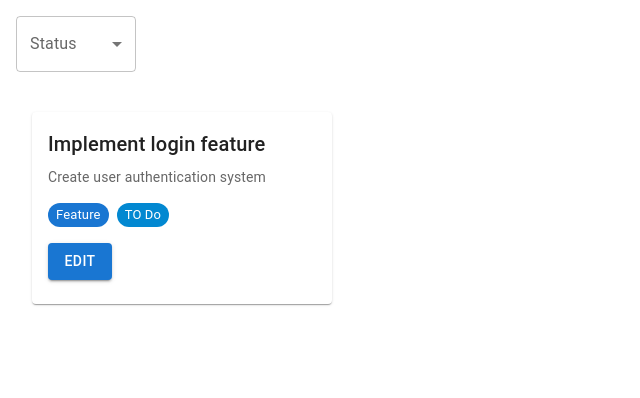
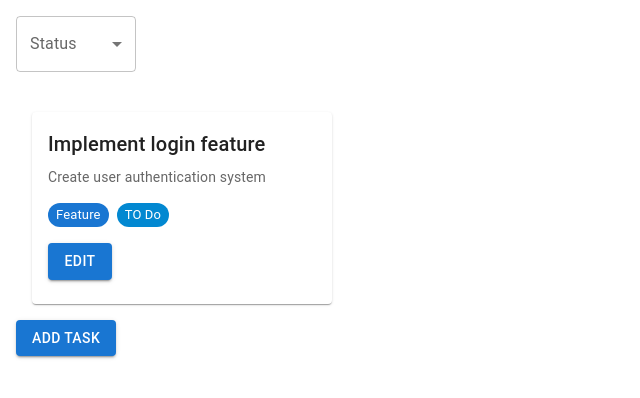
Before and after one commit to mcalexandretion/task-manager, a React (Vite) app: page / in a window 1280 px wide. Shown: the top 398 px of the page, without its empty margins (0-640 px from the left). Built offline with nearby package versions, Linux system fonts and the light colour scheme.

Commit message:
feat: add button "add task"

```diff
--- a/src/components/TaskList.tsx
+++ b/src/components/TaskList.tsx
@@ -1,7 +1,7 @@
 import { useContext, useState } from 'react';
 import { TaskContext } from '../context/TaskContext';
 import { TaskItem } from './TaskItem';
-import { Grid, FormControl, InputLabel, Select, MenuItem, Box } from '@mui/material';
+import { Grid, FormControl, InputLabel, Select, MenuItem, Box, Button } from '@mui/material';
 import type { Task } from '../types/task';
 import {TaskStatus } from '../types/task';
 
@@ -40,6 +40,13 @@ export const TaskList = () => {
           </Grid>
         ))}
       </Grid>
+<Button
+  variant="contained"
+  sx={{ mb: 2 }}
+  onClick={() => navigate('/create')}
+>
+  Add Task
+</Button>
     </Box>
   );
 };
```
